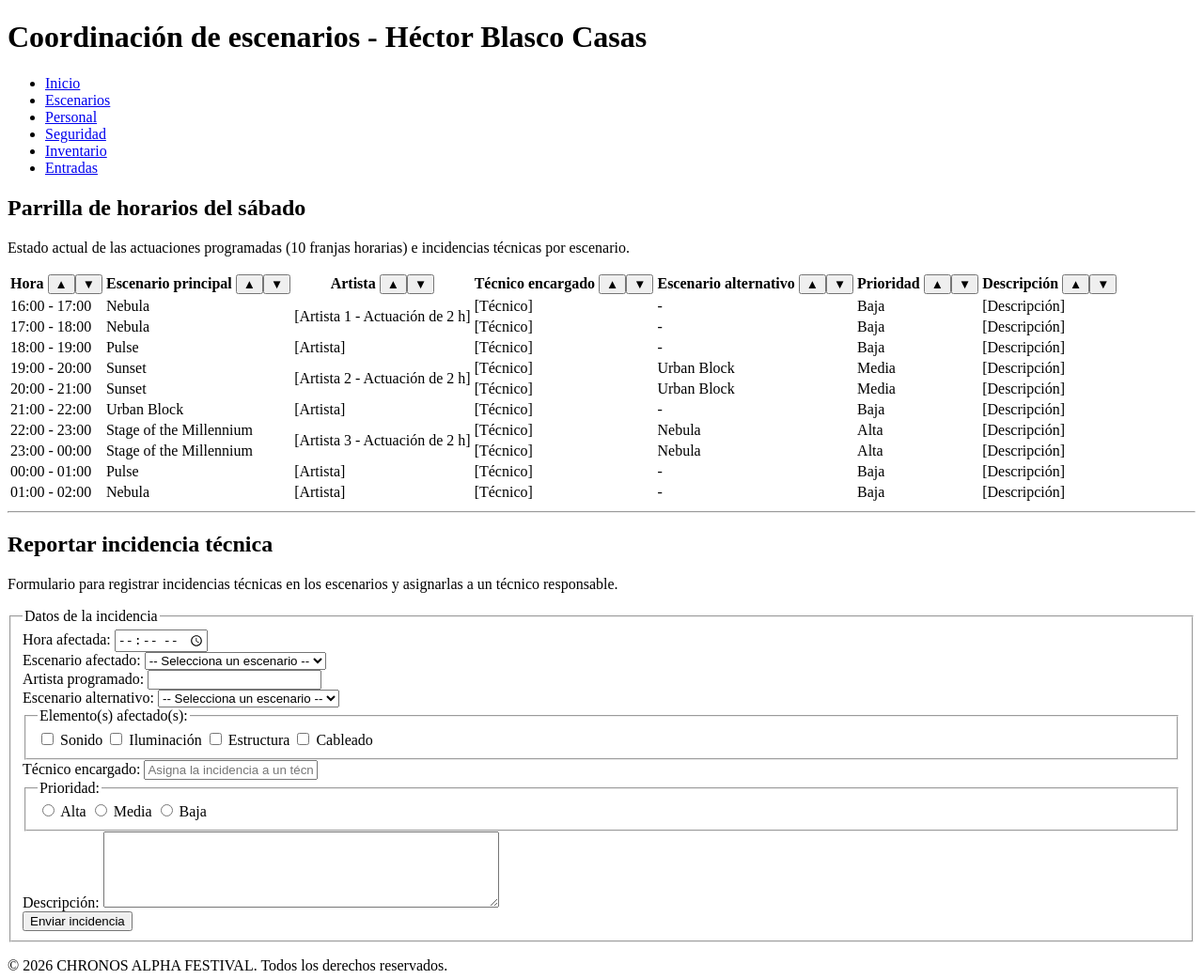
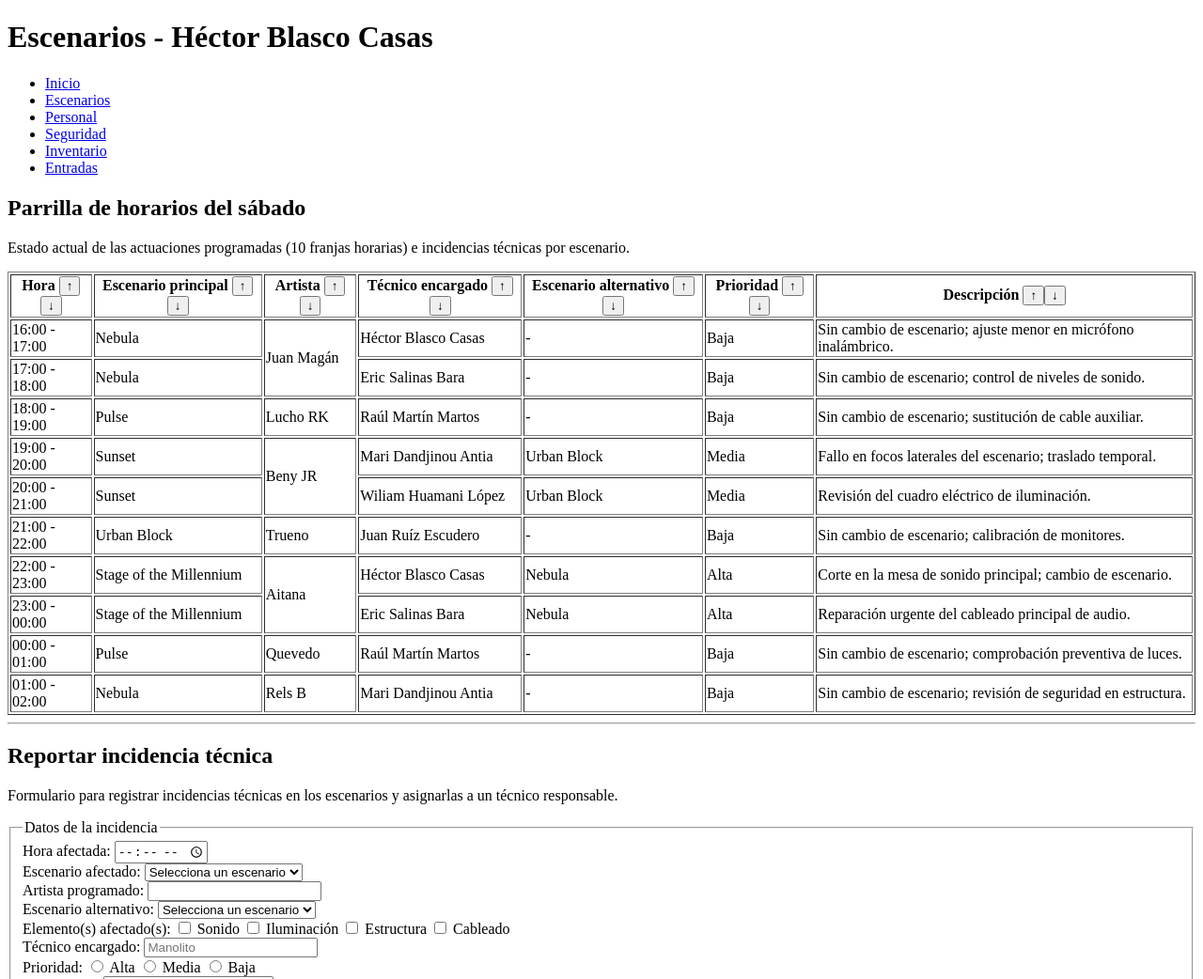
Before and after one commit to Hector-Blasco-Casas/Grup1_ASIX-DAW_PJ3_A09_CronosGestioDepartamental, a plain HTML site: page secciones/escenarios.html in a window 1280 px wide. Shown: the top 1042 px of the page at 94% size. Drawn offline with Linux system fonts and the light colour scheme.

Commit message:
Co-authored-by: marida13 <marida13@users.noreply.github.com> Co-authored-by: wiliamlopezHU <wiliamlopezHU@users.noreply.github.com>
Trabajo del 27/11/2026 v1

```diff
--- a/secciones/escenarios.html
+++ b/secciones/escenarios.html
@@ -8,7 +8,7 @@
 <body>
 
     <header id="inicio">
-        <h1>Coordinación de escenarios - Héctor Blasco Casas</h1>
+        <h1>Escenarios - Héctor Blasco Casas</h1>
         <nav>
             <ul>
                 <li><a href="../index.html">Inicio</a></li>
@@ -27,105 +27,105 @@
             <h2>Parrilla de horarios del sábado</h2>
             <p>Estado actual de las actuaciones programadas (10 franjas horarias) e incidencias técnicas por escenario.</p>
 
-            <table>
+            <table border="1">
                 <thead>
                     <tr>
-                        <th>Hora <button type="button" title="Ordenar ascendente">&#9650;</button><button type="button" title="Ordenar descendente">&#9660;</button></th>
-                        <th>Escenario principal <button type="button" title="Ordenar ascendente">&#9650;</button><button type="button" title="Ordenar descendente">&#9660;</button></th>
-                        <th>Artista <button type="button" title="Ordenar ascendente">&#9650;</button><button type="button" title="Ordenar descendente">&#9660;</button></th>
-                        <th>Técnico encargado <button type="button" title="Ordenar ascendente">&#9650;</button><button type="button" title="Ordenar descendente">&#9660;</button></th>
-                        <th>Escenario alternativo <button type="button" title="Ordenar ascendente">&#9650;</button><button type="button" title="Ordenar descendente">&#9660;</button></th>
-                        <th>Prioridad <button type="button" title="Ordenar ascendente">&#9650;</button><button type="button" title="Ordenar descendente">&#9660;</button></th>
-                        <th>Descripción <button type="button" title="Ordenar ascendente">&#9650;</button><button type="button" title="Ordenar descendente">&#9660;</button></th>
+                        <th>Hora <button type="button" title="Ordenar ascendente">↑</button><button type="button" title="Ordenar descendente">↓</button></th>
+                        <th>Escenario principal <button type="button" title="Ordenar ascendente">↑</button><button type="button" title="Ordenar descendente">↓</button></th>
+                        <th>Artista <button type="button" title="Ordenar ascendente">↑</button><button type="button" title="Ordenar descendente">↓</button></th>
+                        <th>Técnico encargado <button type="button" title="Ordenar ascendente">↑</button><button type="button" title="Ordenar descendente">↓</button></th>
+                        <th>Escenario alternativo <button type="button" title="Ordenar ascendente">↑</button><button type="button" title="Ordenar descendente">↓</button></th>
+                        <th>Prioridad <button type="button" title="Ordenar ascendente">↑</button><button type="button" title="Ordenar descendente">↓</button></th>
+                        <th>Descripción <button type="button" title="Ordenar ascendente">↑</button><button type="button" title="Ordenar descendente">↓</button></th>
                     </tr>
                 </thead>
                 <tbody>
                     <tr>
                         <td>16:00 - 17:00</td>
                         <td>Nebula</td>
-                        <td rowspan="2">[Artista 1 - Actuación de 2 h]</td>
-                        <td>[Técnico]</td>
+                        <td rowspan="2">Juan Magán</td>
+                        <td>Héctor Blasco Casas</td>
                         <td>-</td>
                         <td>Baja</td>
-                        <td>[Descripción]</td>
+                        <td>Sin cambio de escenario; ajuste menor en micrófono inalámbrico.</td>
                     </tr>
                     <tr>
                         <td>17:00 - 18:00</td>
                         <td>Nebula</td>
-                        <td>[Técnico]</td>
+                        <td>Eric Salinas Bara</td>
                         <td>-</td>
                         <td>Baja</td>
-                        <td>[Descripción]</td>
+                        <td>Sin cambio de escenario; control de niveles de sonido.</td>
                     </tr>
                     <tr>
                         <td>18:00 - 19:00</td>
                         <td>Pulse</td>
-                        <td>[Artista]</td>
-                        <td>[Técnico]</td>
+                        <td>Lucho RK</td>
+                        <td>Raúl Martín Martos</td>
                         <td>-</td>
                         <td>Baja</td>
-                        <td>[Descripción]</td>
+                        <td>Sin cambio de escenario; sustitución de cable auxiliar.</td>
                     </tr>
                     <tr>
                         <td>19:00 - 20:00</td>
                         <td>Sunset</td>
-                        <td rowspan="2">[Artista 2 - Actuación de 2 h]</td>
-                        <td>[Técnico]</td>
+                        <td rowspan="2">Beny JR</td>
+                        <td>Mari Dandjinou Antia</td>
                         <td>Urban Block</td>
                         <td>Media</td>
-                        <td>[Descripción]</td>
+                        <td>Fallo en focos laterales del escenario; traslado temporal.</td>
                     </tr>
                     <tr>
                         <td>20:00 - 21:00</td>
                         <td>Sunset</td>
-                        <td>[Técnico]</td>
+                        <td>Wiliam Huamani López</td>
                         <td>Urban Block</td>
                         <td>Media</td>
-                        <td>[Descripción]</td>
+                        <td>Revisión del cuadro eléctrico de iluminación.</td>
                     </tr>
                     <tr>
                         <td>21:00 - 22:00</td>
                         <td>Urban Block</td>
-                        <td>[Artista]</td>
-                        <td>[Técnico]</td>
+                        <td>Trueno</td>
+                        <td>Juan Ruíz Escudero</td>
                         <td>-</td>
                         <td>Baja</td>
-                        <td>[Descripción]</td>
+                        <td>Sin cambio de escenario; calibración de monitores.</td>
                     </tr>
                     <tr>
                         <td>22:00 - 23:00</td>
                         <td>Stage of the Millennium</td>
-                        <td rowspan="2">[Artista 3 - Actuación de 2 h]</td>
-                        <td>[Técnico]</td>
+                        <td rowspan="2">Aitana</td>
+                        <td>Héctor Blasco Casas</td>
                         <td>Nebula</td>
                         <td>Alta</td>
-                        <td>[Descripción]</td>
+                        <td>Corte en la mesa de sonido principal; cambio de escenario.</td>
                     </tr>
                     <tr>
                         <td>23:00 - 00:00</td>
                         <td>Stage of the Millennium</td>
-                        <td>[Técnico]</td>
+                        <td>Eric Salinas Bara</td>
                         <td>Nebula</td>
                         <td>Alta</td>
-                        <td>[Descripción]</td>
+                        <td>Reparación urgente del cableado principal de audio.</td>
                     </tr>
                     <tr>
                         <td>00:00 - 01:00</td>
                         <td>Pulse</td>
-                        <td>[Artista]</td>
-                        <td>[Técnico]</td>
+                        <td>Quevedo</td>
+                        <td>Raúl Martín Martos</td>
                         <td>-</td>
                         <td>Baja</td>
-                        <td>[Descripción]</td>
+                        <td>Sin cambio de escenario; comprobación preventiva de luces.</td>
                     </tr>
                     <tr>
                         <td>01:00 - 02:00</td>
                         <td>Nebula</td>
-                        <td>[Artista]</td>
-                        <td>[Técnico]</td>
+                        <td>Rels B</td>
+                        <td>Mari Dandjinou Antia</td>
                         <td>-</td>
                         <td>Baja</td>
-                        <td>[Descripción]</td>
+                        <td>Sin cambio de escenario; revisión de seguridad en estructura.</td>
                     </tr>
                 </tbody>
             </table>
@@ -137,7 +137,7 @@
             <h2>Reportar incidencia técnica</h2>
             <p>Formulario para registrar incidencias técnicas en los escenarios y asignarlas a un técnico responsable.</p>
 
-            <form action="#" method="post">
+            <form action="nohay.html" method="post">
                 <fieldset>
                     <legend>Datos de la incidencia</legend>
 
@@ -149,7 +149,7 @@
                     <div>
                         <label for="escenario-afectado">Escenario afectado:</label>
                         <select id="escenario-afectado" name="escenario_afectado" required>
-                            <option value="">-- Selecciona un escenario --</option>
+                            <option value="">Selecciona un escenario </option>
                             <option value="nebula">Nebula</option>
                             <option value="pulse">Pulse</option>
                             <option value="stage-of-the-millennium">Stage of the Millennium</option>
@@ -166,7 +166,7 @@
                     <div>
                         <label for="escenario-alternativo">Escenario alternativo:</label>
                         <select id="escenario-alternativo" name="escenario_alternativo" required>
-                            <option value="">-- Selecciona un escenario --</option>
+                            <option value="">Selecciona un escenario</option>
                             <option value="nebula">Nebula</option>
                             <option value="pulse">Pulse</option>
                             <option value="stage-of-the-millennium">Stage of the Millennium</option>
@@ -175,28 +175,28 @@
                         </select>
                     </div>
 
-                    <fieldset>
-                        <legend>Elemento(s) afectado(s):</legend>
-                        <input type="checkbox" id="elem-sonido" name="elementos_afectados" value="sonido">
-                        <label for="elem-sonido">Sonido</label>
+                    <div>
+                        Elemento(s) afectado(s):
+                        <input type="checkbox" id="elemento-sonido" name="elementos_afectados" value="sonido">
+                        <label for="elemento-sonido">Sonido</label>
 
-                        <input type="checkbox" id="elem-iluminacion" name="elementos_afectados" value="iluminacion">
-                        <label for="elem-iluminacion">Iluminación</label>
+                        <input type="checkbox" id="elemento-iluminacion" name="elementos_afectados" value="iluminacion">
+                        <label for="elemento-iluminacion">Iluminación</label>
 
-                        <input type="checkbox" id="elem-estructura" name="elementos_afectados" value="estructura">
-                        <label for="elem-estructura">Estructura</label>
+                        <input type="checkbox" id="elemento-estructura" name="elementos_afectados" value="estructura">
+                        <label for="elemento-estructura">Estructura</label>
 
-                        <input type="checkbox" id="elem-cableado" name="elementos_afectados" value="cableado">
-                        <label for="elem-cableado">Cableado</label>
-                    </fieldset>
+                        <input type="checkbox" id="elemento-cableado" name="elementos_afectados" value="cableado">
+                        <label for="elemento-cableado">Cableado</label>
+                    </div>
 
                     <div>
                         <label for="tecnico-encargado">Técnico encargado:</label>
-                        <input type="text" id="tecnico-encargado" name="tecnico_encargado" placeholder="Asigna la incidencia a un técnico" required>
+                        <input type="text" id="tecnico-encargado" name="tecnico_encargado" placeholder="Manolito" required>
                     </div>
 
-                    <fieldset>
-                        <legend>Prioridad:</legend>
+                    <div>
+                        Prioridad:
                         <input type="radio" id="prio-alta" name="prioridad" value="alta" required>
                         <label for="prio-alta">Alta</label>
 
@@ -205,15 +205,15 @@
 
                         <input type="radio" id="prio-baja" name="prioridad" value="baja">
                         <label for="prio-baja">Baja</label>
-                    </fieldset>
+                    </div>
 
                     <div>
                         <label for="descripcion-incidencia">Descripción:</label>
-                        <textarea id="descripcion-incidencia" name="descripcion_incidencia" rows="5" cols="50" required></textarea>
+                        <textarea id="descripcion-incidencia" name="descripcion_incidencia" required></textarea>
                     </div>
 
                     <div>
-                        <button type="submit">Enviar incidencia</button>
+                        <button type="submit">Enviar</button>
                     </div>
                 </fieldset>
             </form>
@@ -222,7 +222,7 @@
     </main>
 
     <footer>
-        <p>&copy; 2026 CHRONOS ALPHA FESTIVAL. Todos los derechos reservados.</p>
+        <p>&copy; 2026 CHRONOS ALPHA FESTIVAL. Todos los derechos reservados, excepto para el Alberto.</p>
     </footer>
 
 </body>
```
Also changed, not shown: index.html (+1 -1 lines), secciones/entradas.html (+34 -30 lines), secciones/inventario.html (+24 -24 lines), secciones/personal.html (+35 -39 lines), secciones/seguridad.html (+12 -12 lines), img/Artistas/Quevedo/Quevedo1.png (added), img/Artistas/Quevedo/Quevedo2.png (added), img/Artistas/Quevedo/Quevedo3.png (added), img/Productos/Agua.png (added), img/Productos/CocaCola.png (added), img/Productos/Croissant.png (added), img/Productos/Fanta.png (added), img/Productos/Hamburguesa.png (added), img/Productos/Monster.png (added), 4 more files.
